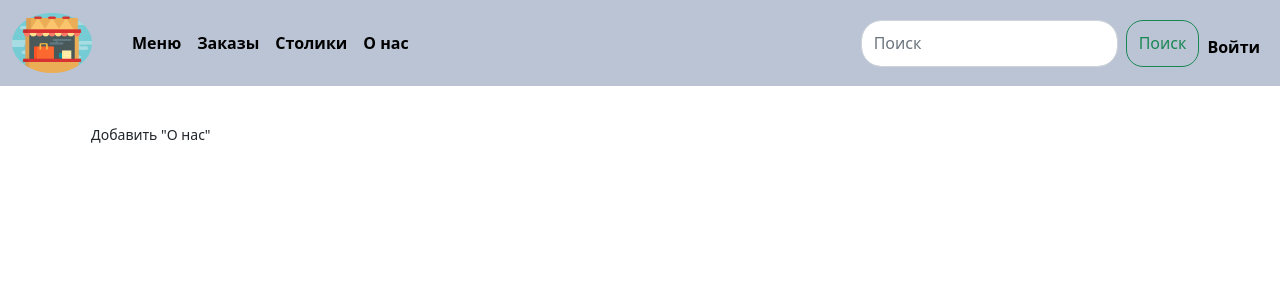
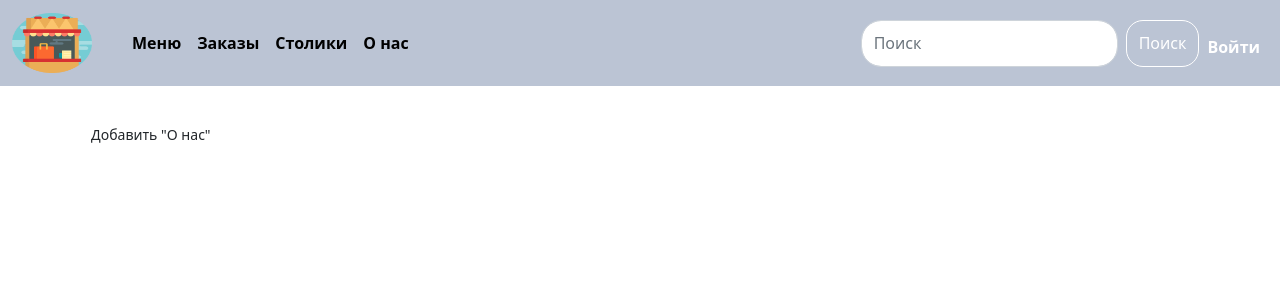
Before and after one commit to stybayev/esdp-ap-5-6-team-3, a Django app: template templates/aboutus/aboutus_view.html in a window 1280 px wide. Shown: the top 300 px of the page. Run offline with Django 4.2, Linux system fonts and the light colour scheme; the template is opened without the code that fills it, so the values that code supplies are empty; parts of the project's set-up code (start-up, migrations or seed data) failed here and were passed over; some libraries are stand-ins or nearby versions.

Commit message:
# Изменил цвета навигационной панели

```diff
--- a/templates/common/menu.html
+++ b/templates/common/menu.html
@@ -29,25 +29,29 @@
                 <ul class="navbar-nav" >
               <form class="d-flex" method="get">
                     <input style="border-radius: 20px" class="form-control me-2" value="{{ form.search.value|default:""}}" name="search" type="search" placeholder="Поиск" aria-label="Search">
-                    <button style="border-radius: 17px" class="btn btn-outline-success" type="submit">Поиск</button>
+                    <button
+                            style="border-radius: 17px; color: white; border-style: solid; border-color: white; border-width: 1px"
+                            class="btn " type="submit">
+                        Поиск
+                    </button>
                 </form>
                     {% if not request.user.is_authenticated %}
                         <li class="nav-item">
                   <a class="nav-link"
-                     aria-current="page" style="color: black; font-weight: bold; margin-top: 7px"
+                     aria-current="page" style="color: white; font-weight: bold; margin-top: 7px"
                      href="{% url 'login' %}"
                   >Войти</a>
                 </li>
                     {% else %}
                         <li class="nav-item">
-                        <a class="nav-link" href="{% url 'logout' %}"><img style="width: 35px; height: 35px; padding-top: 7px; margin-left: 4px" src="{% static 'images_common/327.png' %}" alt=""></a>
+                        <a class="nav-link" href="{% url 'logout' %}"><img style="width: 35px; height: 35px; padding-top: 7px; margin-left: 4px" src="{% static 'images_common/logout.png' %}" alt=""></a>
                       </li>
                     {% endif %}
 
                     <li class="nav-item">
                     {% if user.is_authenticated %}
                         <a class="nav-link"
-                           href="{% url 'profile' request.user.pk %}"><img style="width: 35px; height: 35px" src="{% static 'images_common/person.svg' %}" alt=""
+                           href="{% url 'profile' request.user.pk %}"><img style="width: 35px; height: 35px" src="{% static 'images_common/user.png' %}" alt=""
                                                                            class="d-inline-block align-text-top icons"></a>
                     {% endif %}
                 </li>
```
